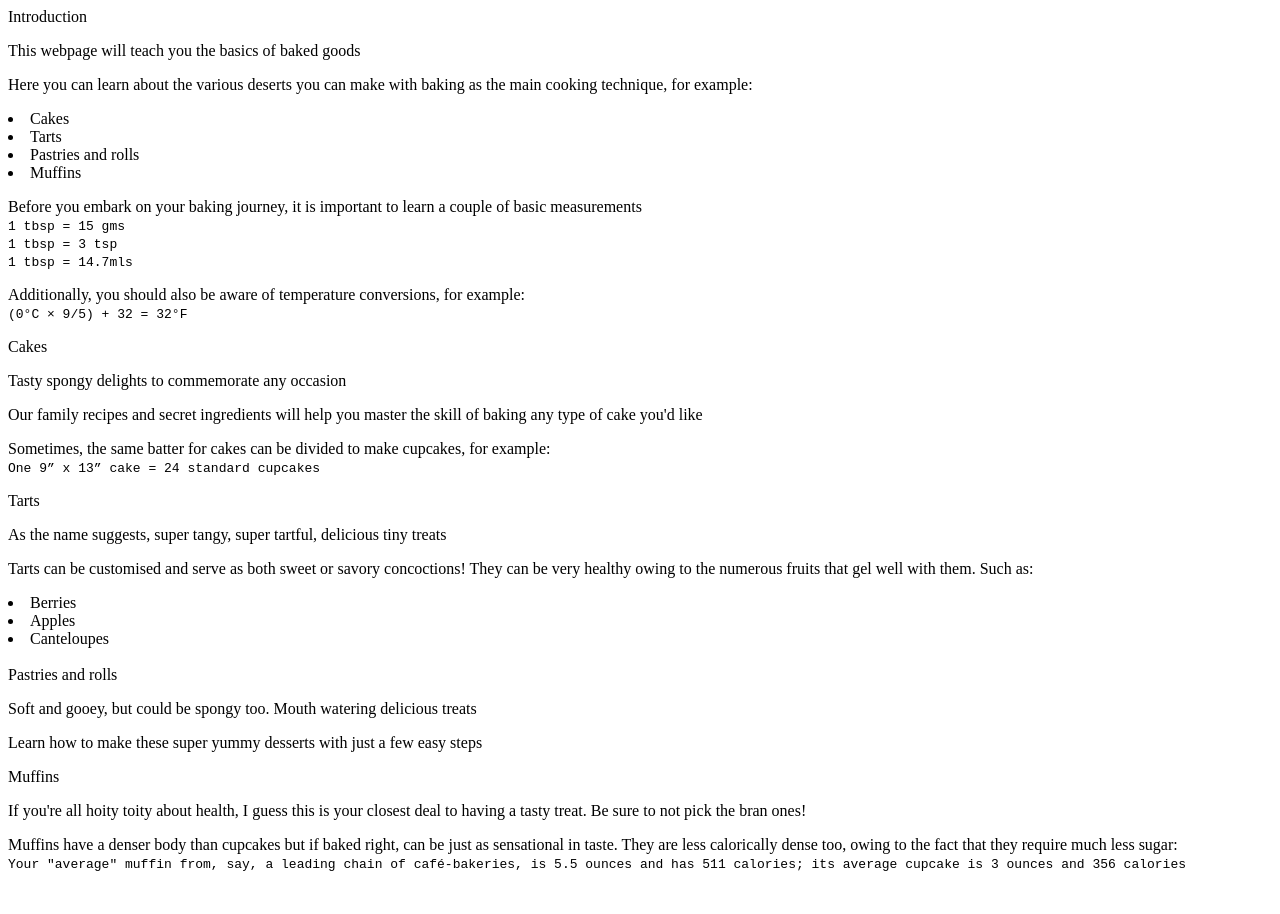
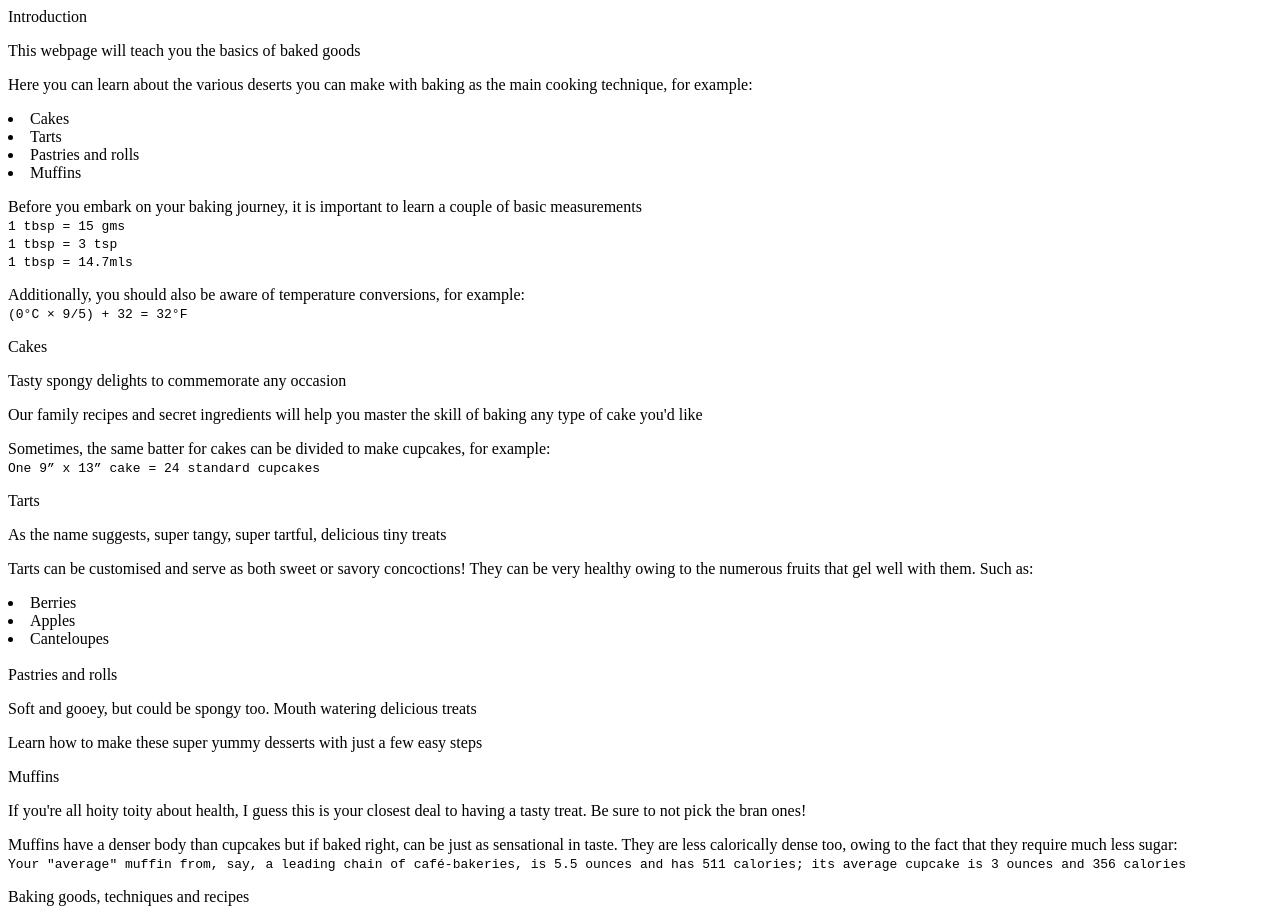
Before and after one commit to Iqra-dr/WIT-Challenge-1, a plain HTML site: page index.html in a window 1280 px wide. Before the commit the page ends 888 px from the top, so only its background shows below. Drawn offline with Linux system fonts and the light colour scheme.

Commit message:
Completed User story 9

```diff
--- a/index.html
+++ b/index.html
@@ -62,7 +62,7 @@
             </p>
         </section>
     </main>
-    <nav id="navbar">
+    <nav id="navbar"><header>Baking goods, techniques and recipes</header>
     </nav>
 </body>
 
```
